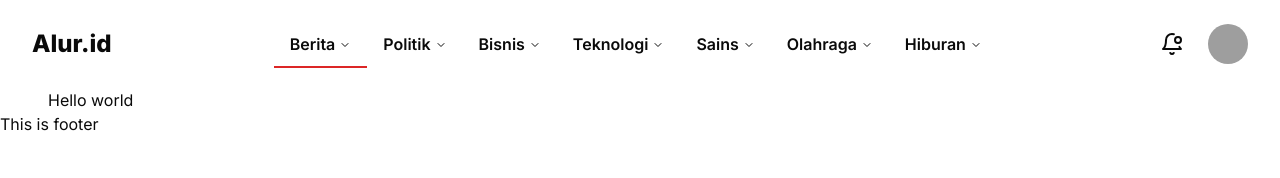
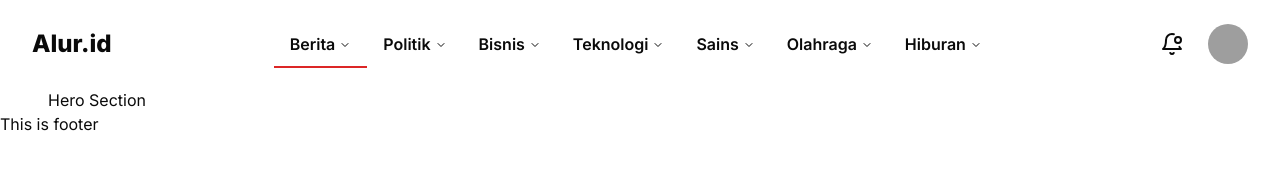
Before and after one commit to rid333/news-app, a Next.js app: page / in a window 1280 px wide. Shown: the top 178 px of the page. Built offline with nearby package versions, Linux system fonts and the light colour scheme; grey boxes are pictures that could not be loaded.

Commit message:
(3) created home component

```diff
--- a/app/page.tsx
+++ b/app/page.tsx
@@ -1,9 +1,10 @@
 import Image from "next/image";
+import Home from "@/components/homepage/home";
 
-export default function Home() {
+export default function HomePage() {
     return (
-        <div>
-            Hello world
-        </div>
+        <section>
+            <Home />
+        </section>
     );
 }
--- /dev/null
+++ b/components/homepage/hero.tsx
@@ -0,0 +1,9 @@
+const Hero = () => {
+    return (
+        <>
+            Hero Section
+        </>
+    )
+}
+
+export default Hero;
--- a/components/homepage/home.tsx
+++ b/components/homepage/home.tsx
@@ -0,0 +1,11 @@
+import Hero from "@/components/homepage/hero";
+
+const Home = () => {
+    return (
+        <>
+            <Hero />
+        </>
+    )
+}
+
+export default Home;
--- /dev/null
+++ b/components/ui/aspect-ratio.tsx
@@ -0,0 +1,7 @@
+"use client"
+
+import * as AspectRatioPrimitive from "@radix-ui/react-aspect-ratio"
+
+const AspectRatio = AspectRatioPrimitive.Root
+
+export { AspectRatio }
--- a/package.json
+++ b/package.json
@@ -9,6 +9,7 @@
     "lint": "next lint"
   },
   "dependencies": {
+    "@radix-ui/react-aspect-ratio": "^1.1.0",
     "@radix-ui/react-avatar": "^1.1.1",
     "@radix-ui/react-dropdown-menu": "^2.1.2",
     "@radix-ui/react-navigation-menu": "^1.2.1",
```
Also changed, not shown: 1 other file (tests, documents, lock files or other folders).
